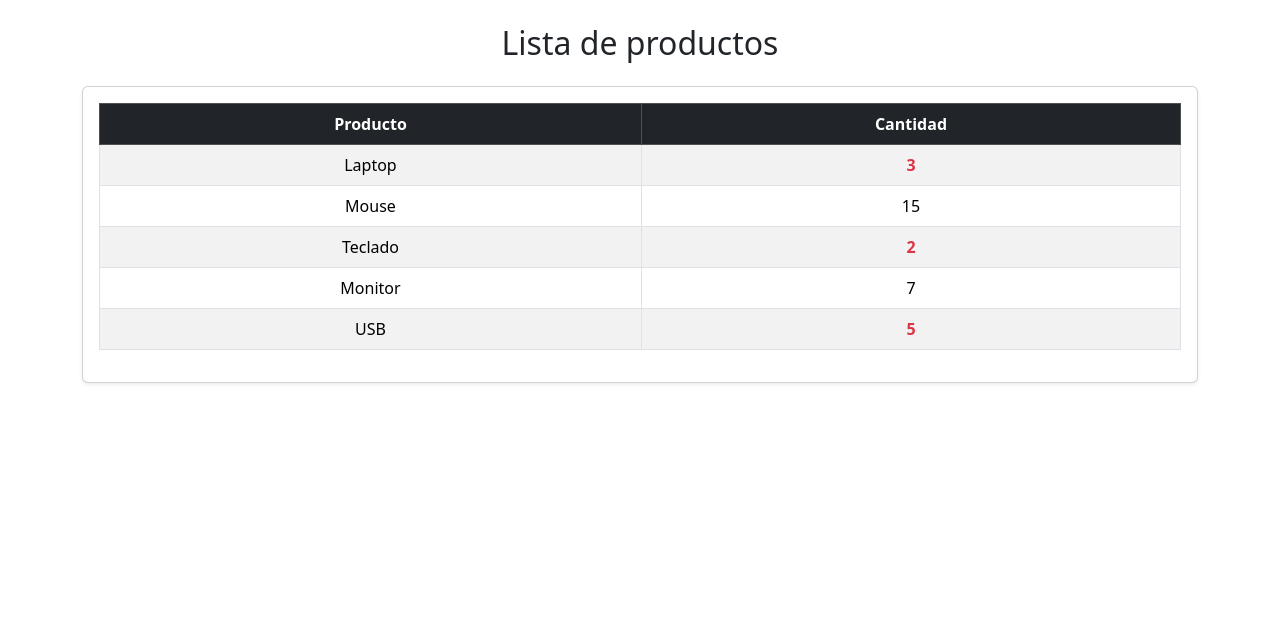
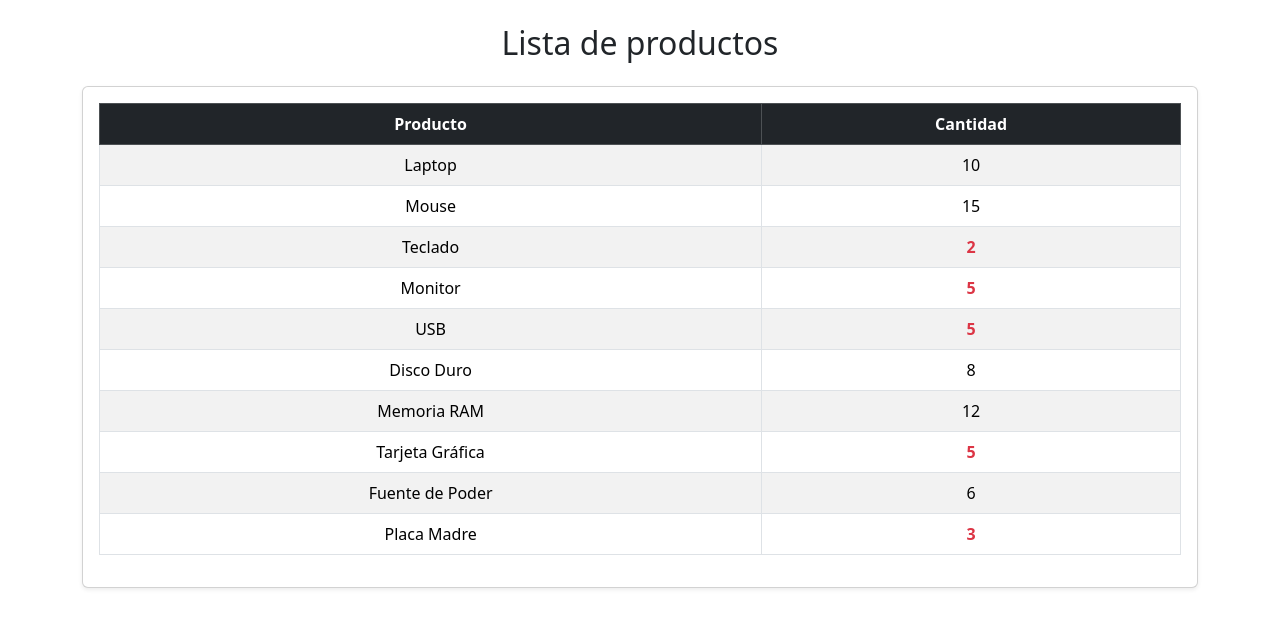
Before and after one commit to KevinMT5/EDUCAD_APP, an Angular app: page / in a window 1280 px wide. Shown: the top 628 px of the page. Built offline with nearby package versions, Linux system fonts and the light colour scheme.

Commit message:
Actualizacion de lab

```diff
--- a/src/app/productos/productos.ts
+++ b/src/app/productos/productos.ts
@@ -11,10 +11,16 @@ import { Producto } from './producto.model';
 })
 export class ProductosComponent {
   productos: Producto[] = [
-    { nombre: 'Laptop', stock: 3 },
+    { nombre: 'Laptop', stock: 10 },
     { nombre: 'Mouse', stock: 15 },
     { nombre: 'Teclado', stock: 2 },
-    { nombre: 'Monitor', stock: 7 },
-    { nombre: 'USB', stock: 5 }
+    { nombre: 'Monitor', stock: 5 },
+    { nombre: 'USB', stock: 5 },
+    { nombre: 'Disco Duro', stock: 8 },
+    { nombre: 'Memoria RAM', stock: 12 },
+    { nombre: 'Tarjeta Gráfica', stock: 5 },
+    { nombre: 'Fuente de Poder', stock: 6 },
+    { nombre: 'Placa Madre', stock: 3 }
+
   ];
 }
```
